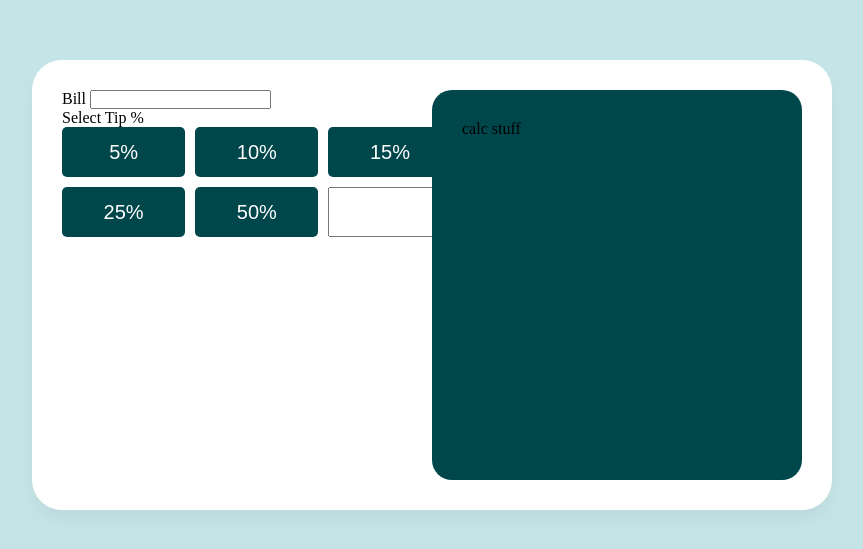
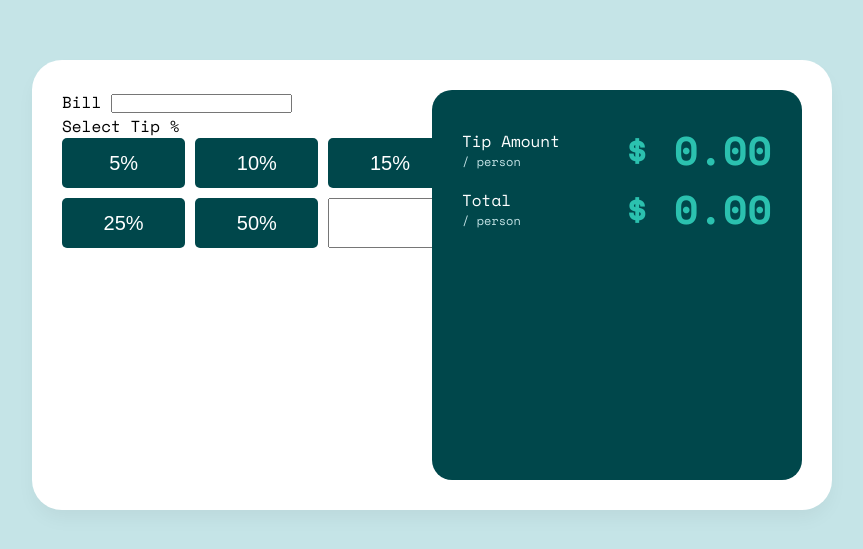
Before and after one commit to Chloe-O/Tip-Calculator, a plain HTML site: page index.html in a window 1280 px wide. Shown: the part 115-664 px from the top of the page, without its empty margins (208-1071 px from the left). Drawn offline with nearby package versions, Linux system fonts and the light colour scheme.

Commit message:
further styling

```diff
--- a/index.html
+++ b/index.html
@@ -21,12 +21,25 @@
               <button class="tip-btn">15%</button>
               <button class="tip-btn">25%</button>
               <button class="tip-btn">50%</button>
-              <input type="number" />
+              <input type="number" id="custom-tip" />
             </div>
           </div>
         </div>
         <div class="right">
-          <p>calc stuff</p>
+          <div class="tip">
+            <p>Tip Amount <span>/ person</span></p>
+            <div class="tip-amount">
+              $
+              <div id="tip-amount">0.00</div>
+            </div>
+          </div>
+          <div class="total">
+            <p>Total <span>/ person</span></p>
+            <div class="total-amount">
+              $
+              <div id="total-amount">0.00</div>
+            </div>
+          </div>
         </div>
       </div>
     </div>
--- a/javascript/script.js
+++ b/javascript/script.js
@@ -0,0 +1,9 @@
+const tipAmount = document.getElementById("tip-amount");
+const totalAmount = document.getElementById("total-amount");
+const customTip = document.getElementById("custom-tip");
+
+customTip.addEventListener("keyup", () => {
+  tipAmount.innerHTML = parseFloat(customTip.value).toFixed(2);
+});
+
+console.log(typeof customTip.innerHTML);
--- a/sass/style.scss
+++ b/sass/style.scss
@@ -7,6 +7,7 @@ $grey: #a3baba;
 $accent: #2bc1af;
 
 // Fonts
+@import url("https://fonts.googleapis.com/css2?family=Space+Mono:wght@400;700&display=swap");
 
 * {
   padding: 0;
@@ -24,6 +25,7 @@ body {
   display: flex;
   justify-content: center;
   align-items: center;
+  font-family: "Space Mono", "Courier New", monospace;
 
   #calculator-container {
     position: relative;
@@ -56,7 +58,7 @@ body {
             font-size: 20px;
 
             &:hover {
-                cursor: pointer;
+              cursor: pointer;
             }
           }
 
@@ -72,6 +74,35 @@ body {
         background: $primary;
         border-radius: 20px;
         padding: 30px;
+
+        .tip,
+        .total {
+          display: flex;
+          justify-content: space-between;
+          align-items: center;
+
+          p {
+            color: #fff;
+
+            span {
+              display: block;
+              color: hsl(185, 41%, 84%);
+              font-size: 12px;
+            }
+          }
+
+          .tip-amount,
+          .total-amount {
+            color: $accent;
+            font-size: 40px;
+            font-weight: 700;
+          }
+
+          #tip-amount,
+          #total-amount {
+            display: inline-block;
+          }
+        }
       }
     }
   }
```
Also changed, not shown: style.css, 1 other file.
